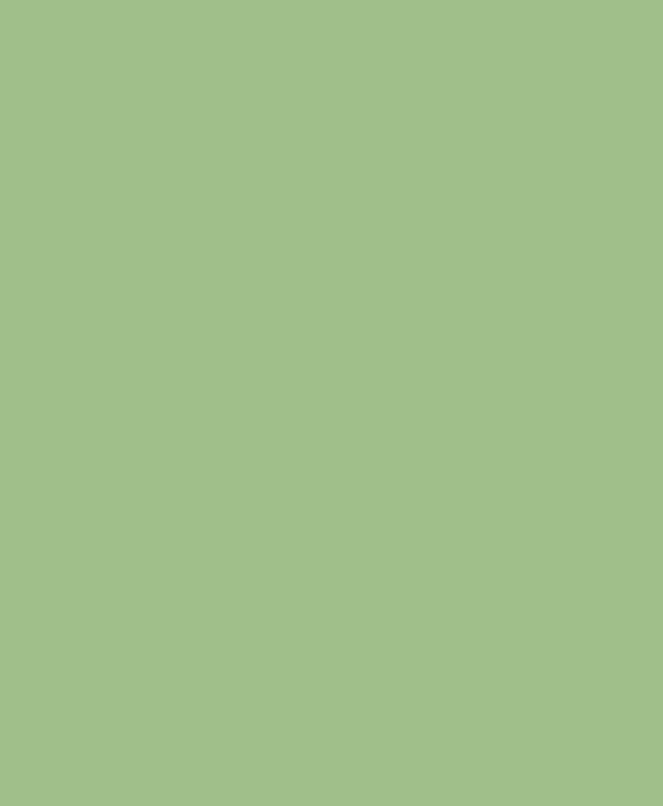
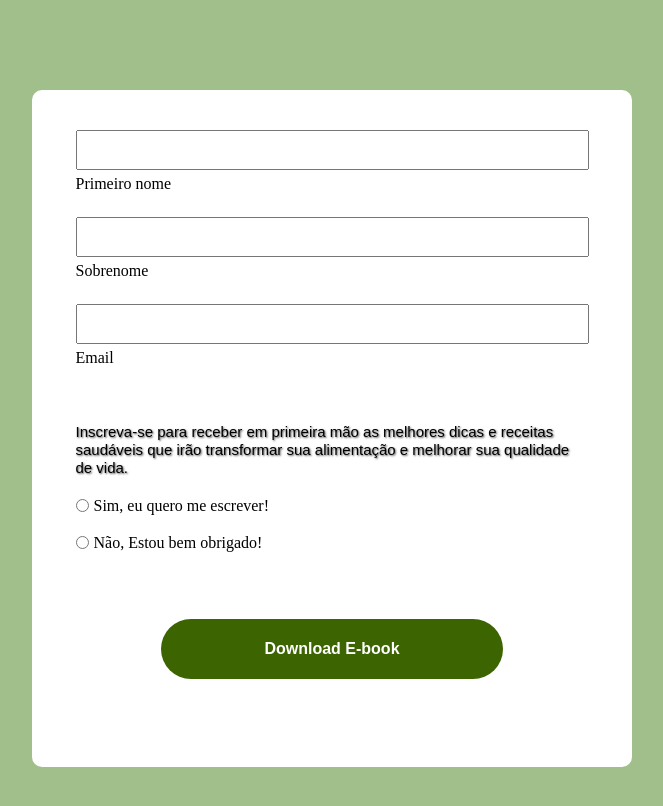
Before and after one commit to LaylaGiovanna/landing-page-react, a React (Create React App) app: page / in a window 1280 px wide. Shown: the part 994-1800 px from the top of the page, without its empty margins (308-971 px from the left). Before the commit the page ends 1141 px from the top, so only its background shows below. Built offline with nearby package versions, Linux system fonts and the light colour scheme.

Commit message:
Parte do header feita

```diff
--- a/src/pages/home/index.js
+++ b/src/pages/home/index.js
@@ -69,9 +69,39 @@ export default function Home(){
                     <div className="information-right">
                         <form>
                             <div className="form-input">
-                                <input type="text" className="form-input" id="firstName"></input>
-                                <label htmlFor="firstName">Primeiro nome</label>
+                                <input type="text" className="input" id="firstName"></input>
+                                <label htmlFor="firstName" className="label-input">Primeiro nome</label>
                             </div>
+
+                            <div className="form-input">
+                                <input type="text" className="input" id="lastName"></input>
+                                <label htmlFor="lastName" className="label-input">Sobrenome</label>
+                            </div>
+
+                            <div className="form-input">
+                                <input type="text" className="input" id="email"></input>
+                                <label htmlFor="email" className="label-input">Email</label>
+                            </div>
+
+                            <div className="form-text">
+                                <span>
+                                    Inscreva-se para receber em primeira mão as melhores dicas e receitas saudáveis
+                                    que irão transformar sua alimentação e melhorar sua qualidade de vida.
+                                </span>
+                            </div>
+
+                            {/* OPTION - serve para dizer que pode selecionar um ou outro, se não tiver, é possivel marcar os dois */}
+                            <div className="form-enquete">
+                                <input type="radio" id="formYes" name="option"></input>
+                                <label htmlFor='formYes'>Sim, eu quero me escrever!</label>
+                            </div>
+
+                            <div className='form-enquete'>
+                                <input type="radio" id='formNo' name='option'></input>
+                                <label htmlFor='formNo'>Não, Estou bem obrigado!</label>
+                            </div>
+
+                            <button className="form-button">Download E-book</button>
                         </form>
                     </div>
                 </div>
--- a/src/pages/home/styles.css
+++ b/src/pages/home/styles.css
@@ -145,10 +145,82 @@ header.container div.information-container div.information-left div.information-
 /* ----------------------------------------- */
 /*                    RIGHT                  */
 /* ----------------------------------------- */
-div.information-right{
+header.container div.information-container div.information-right{
     display: flex;
     flex-direction: column;
     max-width: 600px;
     margin-top: 5.2rem;
+}
+
+header.container div.information-container div.information-right form{
+    max-width: 100%;
+    background-color: #fff;
+    border-radius: 10px;
+    padding: 40px 15px;
+    display: flex;
+    flex-direction: column;
+    align-items: center;
+    justify-content: center;
+}
+
+header.container div.information-container div.information-right form div.form-input{
+    display: flex;
+    flex-direction: column;
+    width: 90%;
+    margin-bottom: 1.5rem;
 
 }
+
+header.container div.information-container div.information-right form div.form-input input{
+    height: 40px;
+    margin-bottom: 5px;
+}
+
+header.container div.information-container div.information-right form div.form-input input label.label-input{
+    font-size: max(16px, 0.9vw);
+    font-family: 'Opens Sans', sans-serif;
+    font-weight: 600;
+}
+
+header.container div.information-container div.information-right form div.form-text{
+    max-width: 90%;
+    text-align: left;
+    margin-top: 2rem;
+    margin-bottom: 1.2rem;
+}
+
+header.container div.information-container div.information-right form div.form-text span{
+    font-size: max(15px, 0.9vw);
+    font-family: 'Opens Sans', sans-serif;
+    font-weight: 300;
+}
+
+header.container div.information-container div.information-right form div.form-enquete{
+    width: 90%;
+    margin-bottom: 1.2rem;
+    display: flex;
+    flex-flow: row wrap;
+    align-items: center;
+}
+
+header.container div.information-container div.information-right form div.form-enquete input{
+    margin-right: 5px;
+}
+
+header.container div.information-container div.information-right form button.form-button{
+    width: 60%;
+    height: 60px;
+    background-color: #3c6401;
+    border: none;
+    border-radius: 50px;
+    margin-top: 3rem;
+    margin-bottom: 3rem;
+    color: #FFF;
+    font-size: max(16px, 1.1vw);
+    font-weight: bold;
+    transition: 0.8s ease-out;
+}
+
+header.container div.information-container div.information-right form button.form-button:hover{
+    opacity: .75;
+}
```
